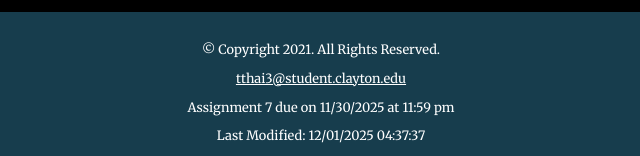
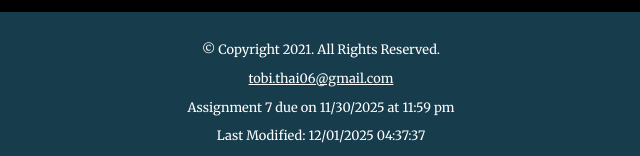
Before and after one commit to tobithai06/tobithai06.github.io, a plain HTML site: page aboutUs.html in a window 1280 px wide. Shown: the part 1277-1433 px from the top of the page, 319-959 px from the left. Drawn offline with Linux system fonts and the light colour scheme; a web font is replaced by a local one.

Commit message:
Add files via upload

```diff
--- a/aboutUs.html
+++ b/aboutUs.html
@@ -75,7 +75,7 @@
         <!-- Use the footer area to add webpage footer content -->
         <footer>
             <p>&copy; Copyright 2021. All Rights Reserved.</p>
-            <p><a href="mailto:tthai3@student.clayton.edu">tthai3@student.clayton.edu</a></p>
+            <p><a href="mailto:tobi.thai06@gmail.com">tobi.thai06@gmail.com</a></p>
             <p>Assignment 7 due on 11/30/2025 at 11:59 pm</p>
             <div id="lastModified"></div>
         </footer>
```
Also changed, not shown: contactUs.html (+1 -1 lines), discussions.html (+1 -1 lines), gallery.html (+1 -1 lines), index.html (+1 -1 lines).
